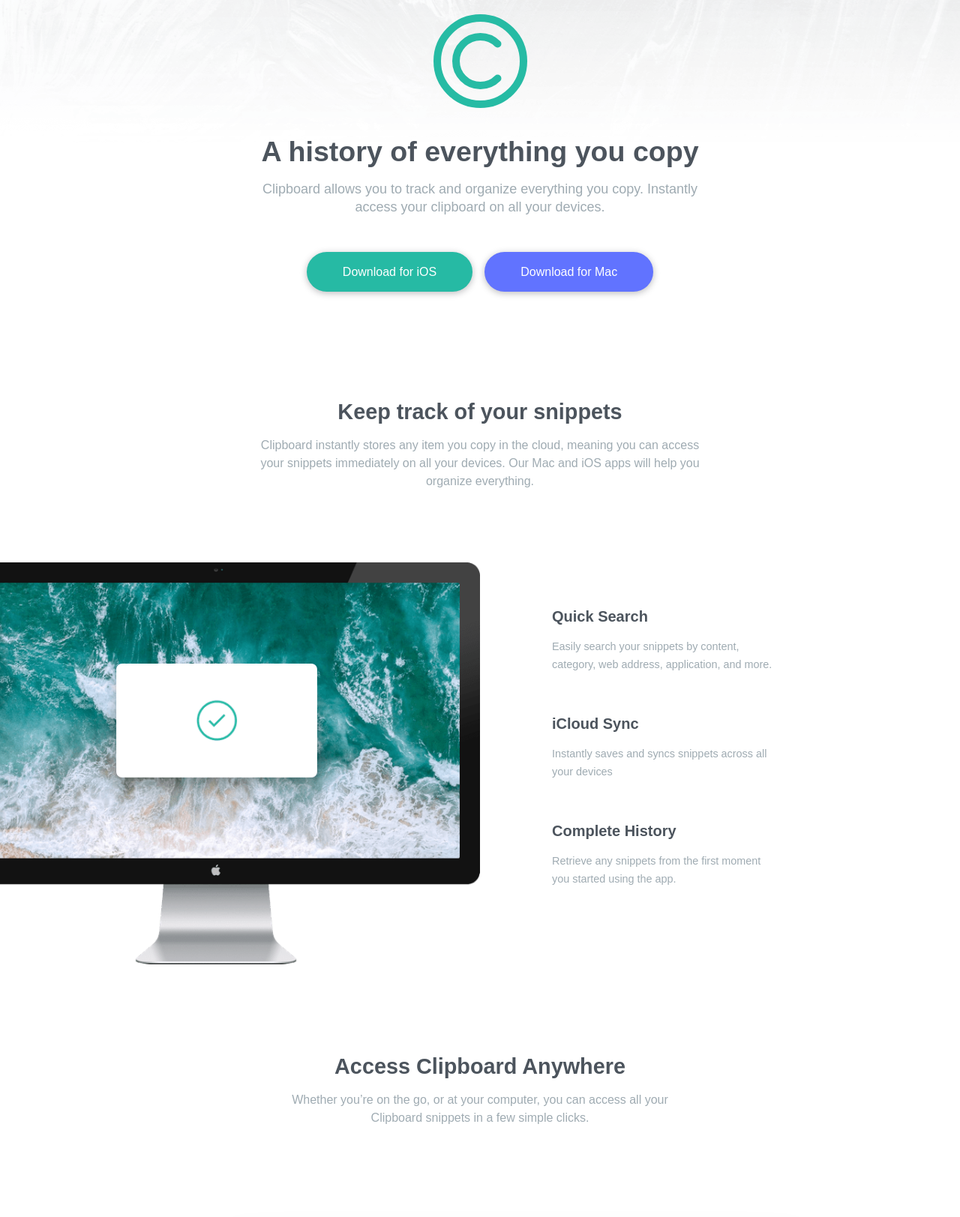
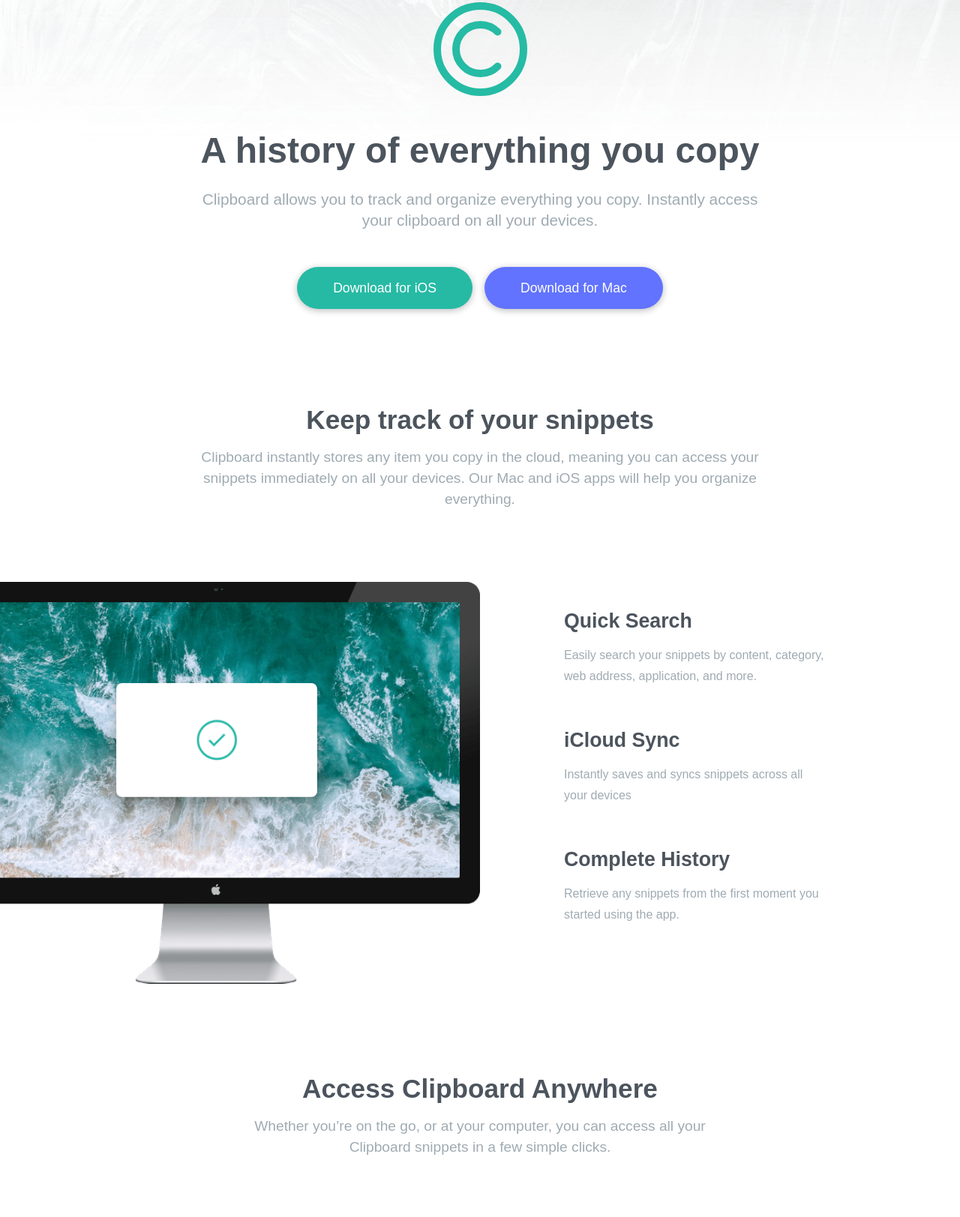
Before and after one commit to abulhashim/Clipboard-Landing-Page, a plain HTML site: page index.html in a window 1280 px wide. Shown: the part 125-1748 px from the top of the page at 75% size. Drawn offline with Linux system fonts and the light colour scheme; a web font is replaced by a local one.

Commit message:
units size updates

```diff
--- a/styles.css
+++ b/styles.css
@@ -29,32 +29,33 @@
 }
 
 h1 {
-  font-size: 2.35rem;
-  margin: 2rem 0 1rem;
+  font-size: 3rem;
+  margin: 2.5rem 0 1.5rem;
 }
 
 h2 {
-  font-size: 1.8rem;
+  font-size: 2.2rem;
   margin: 0 0 1rem;
 }
 
 h3 {
-  font-size: 1.25rem;
+  font-size: 1.67rem;
   margin: 1rem 0;
 }
 
 p {
+  font-size: 1.3rem;
   color: var(--GrayishBlue);
   margin: 0 auto;
-  line-height: 1.5rem;
+  line-height: 1.75rem;
 }
 
 header {
-  max-width: 37rem;
+  max-width: 47rem;
 }
 
 header {
-  margin: 9rem auto;
+  margin: 8rem auto;
 }
 
 button {
@@ -64,7 +65,7 @@
   border: none;
   border-radius: 2rem;
   box-shadow: 0 2px 10px #bbbbbd;
-  font-size: 1rem;
+  font-size: 1.1rem;
 }
 
 button:hover {
@@ -91,34 +92,33 @@
 .section-2 p,
 .section-3 p,
 .download p {
-  font-size: 1rem;
+  font-size: 1.2rem;
 }
 
 .rightSide p,
 .boxes p {
-  font-size: 0.9rem;
+  font-size: 1rem;
 }
 
 /************* SECTION 1 *************/
 
 .container-1 {
-  max-width: 37rem;
-  margin: 0 auto 6rem;
+  max-width: 47rem;
+  margin: 3rem auto 6rem;
 }
 
 .container-2 {
   display: flex;
-  gap: 6rem;
+  gap: 7rem;
 }
 
 .container-2 img {
   width: 55%;
-  /* height: 50%; */
   margin-left: -5%;
 }
 
 .rightSide {
-  max-width: 19rem;
+  max-width: 22rem;
   text-align: left;
   margin: auto 0;
 }
@@ -135,25 +135,25 @@
 
 .section-2 div,
 .download {
-  max-width: 35rem;
-  margin: 0 auto 7rem;
+  max-width: 39rem;
+  margin: 0 auto 7.5rem;
 }
 
 /************* SECTION 3 *************/
 
 .boxes {
   display: flex;
-  margin: 7rem 0;
+  margin: 6rem 0;
   gap: 2rem;
   justify-content: center;
 }
 
 [class|="box"] {
-  max-width: 19rem;
+  max-width: 22rem;
 }
 
 [class|="box"] img {
-  margin-bottom: 2.5rem;
+  margin-bottom: 1.75rem;
 }
 
 .companies {
@@ -164,14 +164,18 @@
   align-items: center;
 }
 
+.download {
+  margin: 10rem auto;
+}
+
 /************** FOOTER **************/
 
 footer {
   background-color: #efefef;
   display: flex;
-  justify-content: space-evenly;
+  justify-content: space-around;
   align-items: center;
-  padding: 2.35rem;
+  padding: 2.5rem;
 }
 
 footer > img {
```
